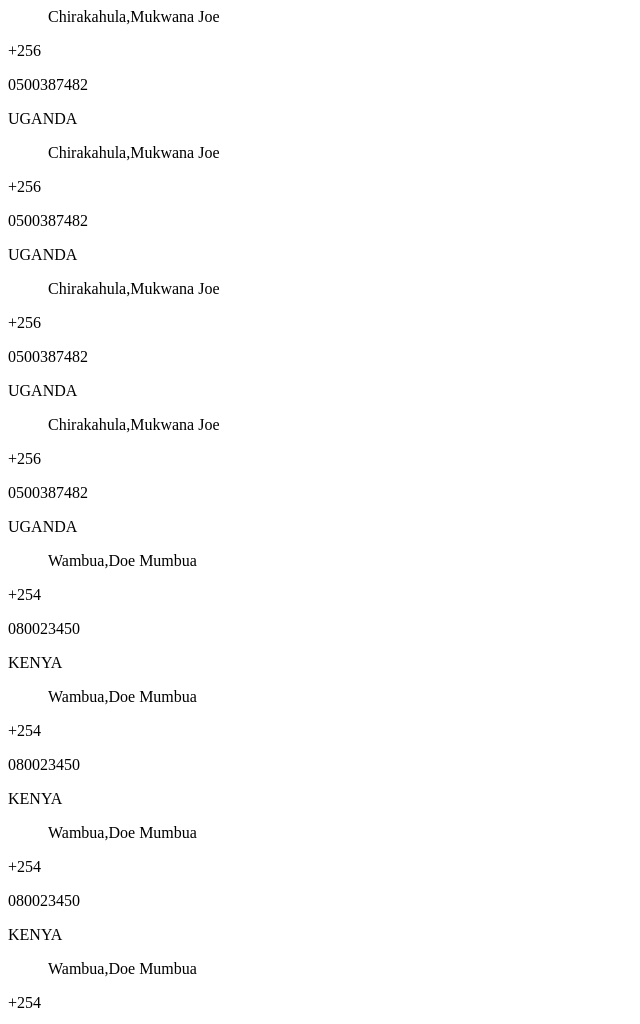
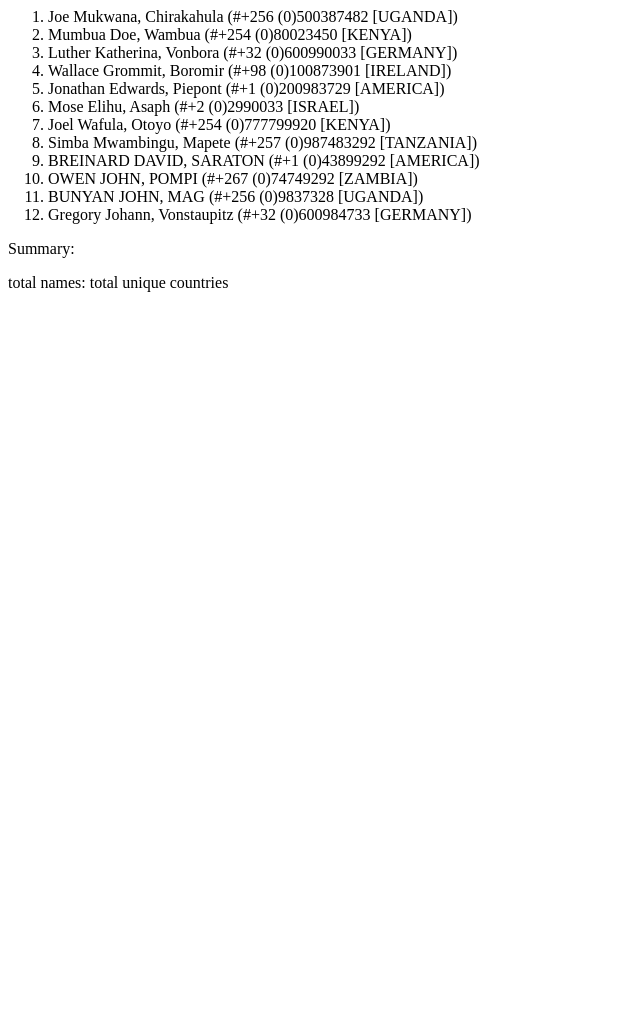
Before and after one commit to crusherbase/api-2018, a PHP site: page /bbit3c.php in a window 1280 px wide. Shown: the top 1024 px of the page, without its empty margins (0-640 px from the left). After the commit the page ends 292 px from the top, so only its background shows below. Run offline with PHP 8.4, Linux system fonts and the light colour scheme.

Commit message:
Update bbit3c.php

```diff
--- a/api-2018-apr-to-aug/rewind1/bbit3c.php
+++ b/api-2018-apr-to-aug/rewind1/bbit3c.php
@@ -19,8 +19,7 @@
   5. Push the changes to your repo.
   6. Submit the github url on google classroom (Check Quiz 1)
  */
-
-$names = "Chirakahula,Mukwana Joe.0500387482.UGANDA.+256|
+ $bbit3c="Chirakahula,Mukwana Joe.0500387482.UGANDA.+256|
  Wambua,Doe Mumbua.080023450.KENYA.+254|
  Vonbora,Katherina Luther.0600990033.GERMANY.+32
  |Boromir,Grommit Wallace.0100873901.IRELAND.+98
@@ -34,16 +33,56 @@ Vonbora,Katherina Luther.0600990033.GERMANY.+32
  |Vonstaupitz,Johann Gregory.0600984733.GERMANY.+32
 ";
 
-$format_names = explode('|', $names);
-  foreach($format_names as $words):
-    $separate_names = explode('.', $words);
-    foreach($separate_names as $letters):
-      echo '<ul><p>'.$separate_names[0].'<p></ul>';
-      echo '<p>'.$separate_names[3].'<p>';
-      echo '<p>'.$separate_names[1].'<p>';
-      echo '<p>'.$separate_names[2].'<p>';
-    endforeach;
-  endforeach;
+$bt3c = str_replace("|",".",$bbit3c);
+$bit3c= explode(".",$bt3c);
+ $b=array_chunk($bit3c,4);
+
+ echo "<ol>";
+ $phone;
+ $country;
+ foreach ($b as $a) {
+   // code...
+   echo "<li>";
+   foreach ($a as $key=>$value) {
+     // code...
+
+     if ($key==0) {
+       // code...
+       $st=explode(",",$value);
+       $stq=explode(" ",$st[1]);
+       $st1=substr_replace($value,", ".substr($value,0,strpos($value,',')),-1);
+
+       $st1=$stq[1]." ".$stq[0].", ".$st[0];
+       $value=$st1;
+echo "{$value} ";
+     }
+     if ($key==3) {
+       // code...
+
+       $value="(#".$value." " . $phone. " [".$country."])";
+echo "{$value} ";
+     }
+     if ($key==1) {
+
+       // code...
+       global $phone;
+       $phone = $value;
+       $phone=substr_replace($value,"(0)".substr($value,1),0);
+
+// echo "{$value}";
+     }
+     if ($key==2) {
+       // code...
+       global $country;
+       $country = $value;
 
 
+     }
+
+   }
+   echo "</li>";
+ }
+ echo "</ol>";
+ echo "Summary: <p> total names: ";
+ echo "total unique countries ";
  ?>
```
Lines whose indentation alone changed are shown as unchanged.
